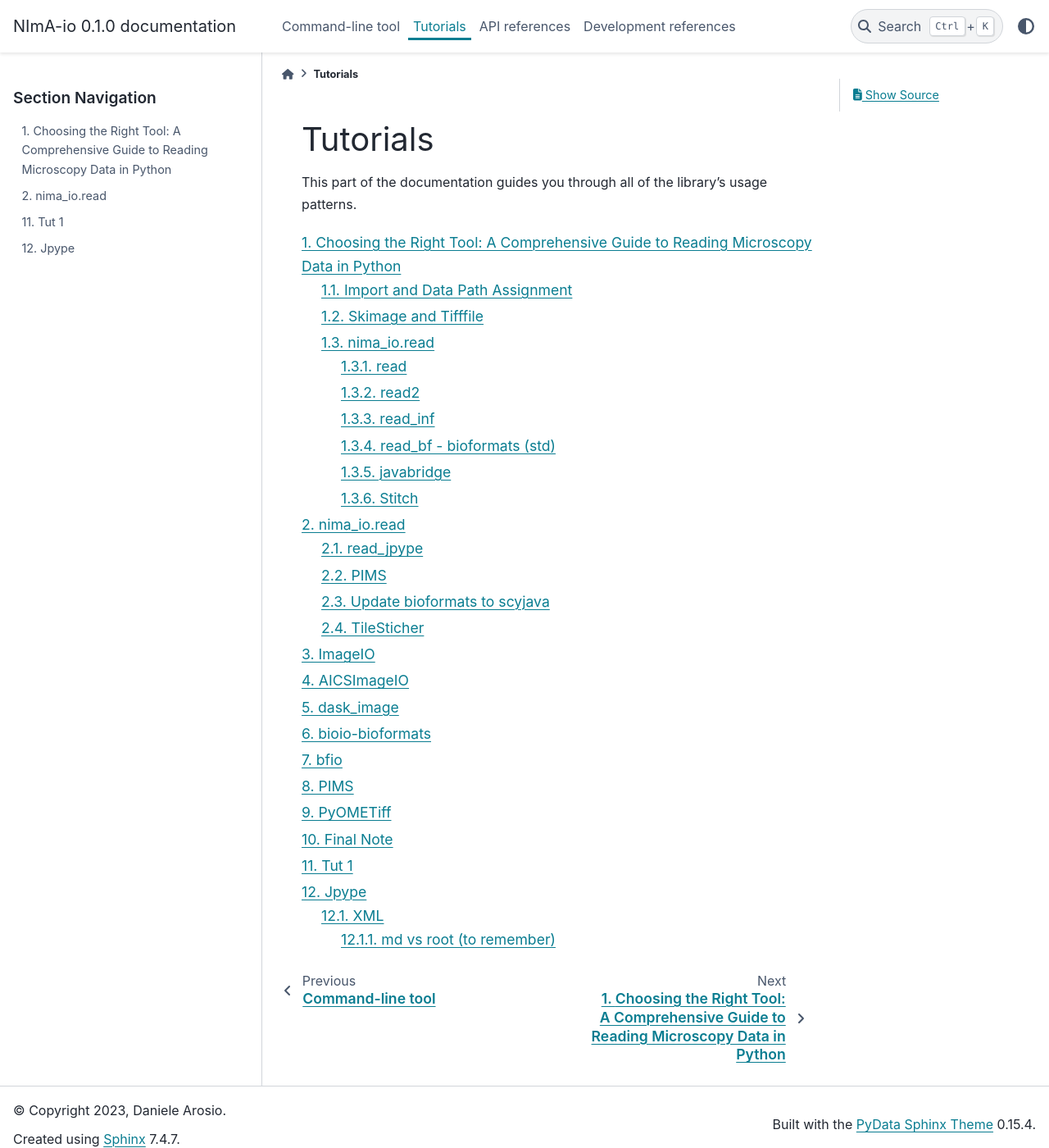
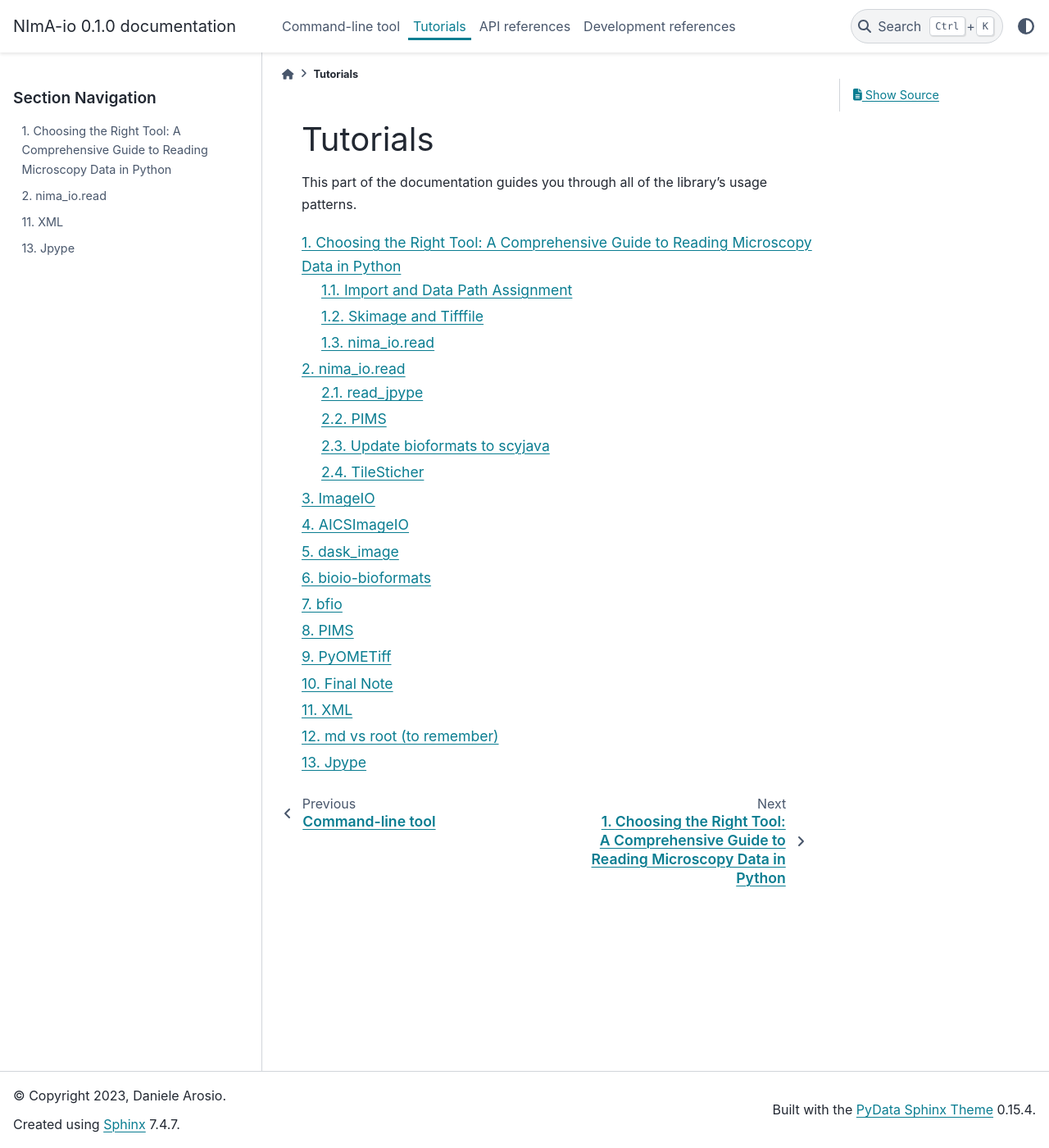
Before and after one commit to darosio/nima_io, a Sphinx documentation site: the page built from docs/tutorials/tutorials.rst, in a window 1280 px wide and 1400 px high. Shown: the whole window at 82% size. Built offline with Sphinx 7.4.7 and the PyData theme 0.15.4, drawn with Linux system fonts in a browser that asks for light colours; some of the changed lines change nothing that is shown.

Commit message:
docs: w4

```diff
--- a/docs/tutorials/tut1.rst
+++ /dev/null
@@ -1,2 +0,0 @@
-Tut 1
-======
--- a/docs/tutorials/tutorials.rst
+++ b/docs/tutorials/tutorials.rst
@@ -8,9 +8,9 @@ usage patterns.
 
 .. toctree::
    :numbered:
-   :maxdepth: 3
+   :maxdepth: 2
 
    aics_et_al.ipynb
    aics_et_al-2.ipynb
-   tut1
    general_reading_and_development.ipynb
+   general_reading_and_development-2.ipynb
--- a/pyproject.toml
+++ b/pyproject.toml
@@ -202,7 +202,7 @@ source = ["nima_io", "tests"]
 dependencies = [
   "wheel",
   "setuptools",
-  "numpy",
+  "numpy"
 ]
 features = ["dev", "tests", "docs", "ci"]
 
```
Also changed, not shown: docs/tutorials/aics_et_al-2.ipynb, docs/tutorials/aics_et_al.ipynb, docs/tutorials/general_reading_and_development-2.ipynb (added), docs/tutorials/general_reading_and_development.ipynb, 2 other files.
